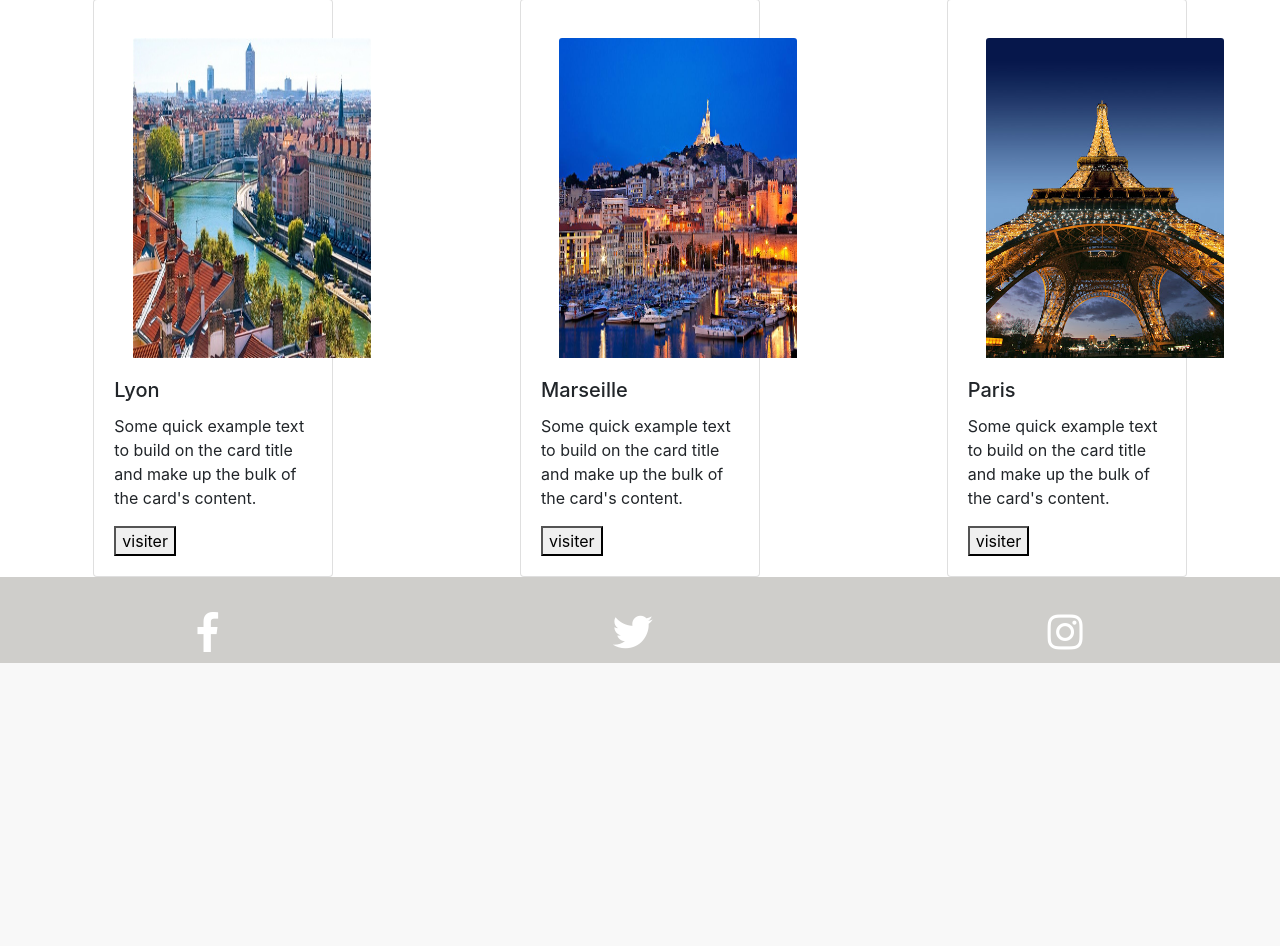
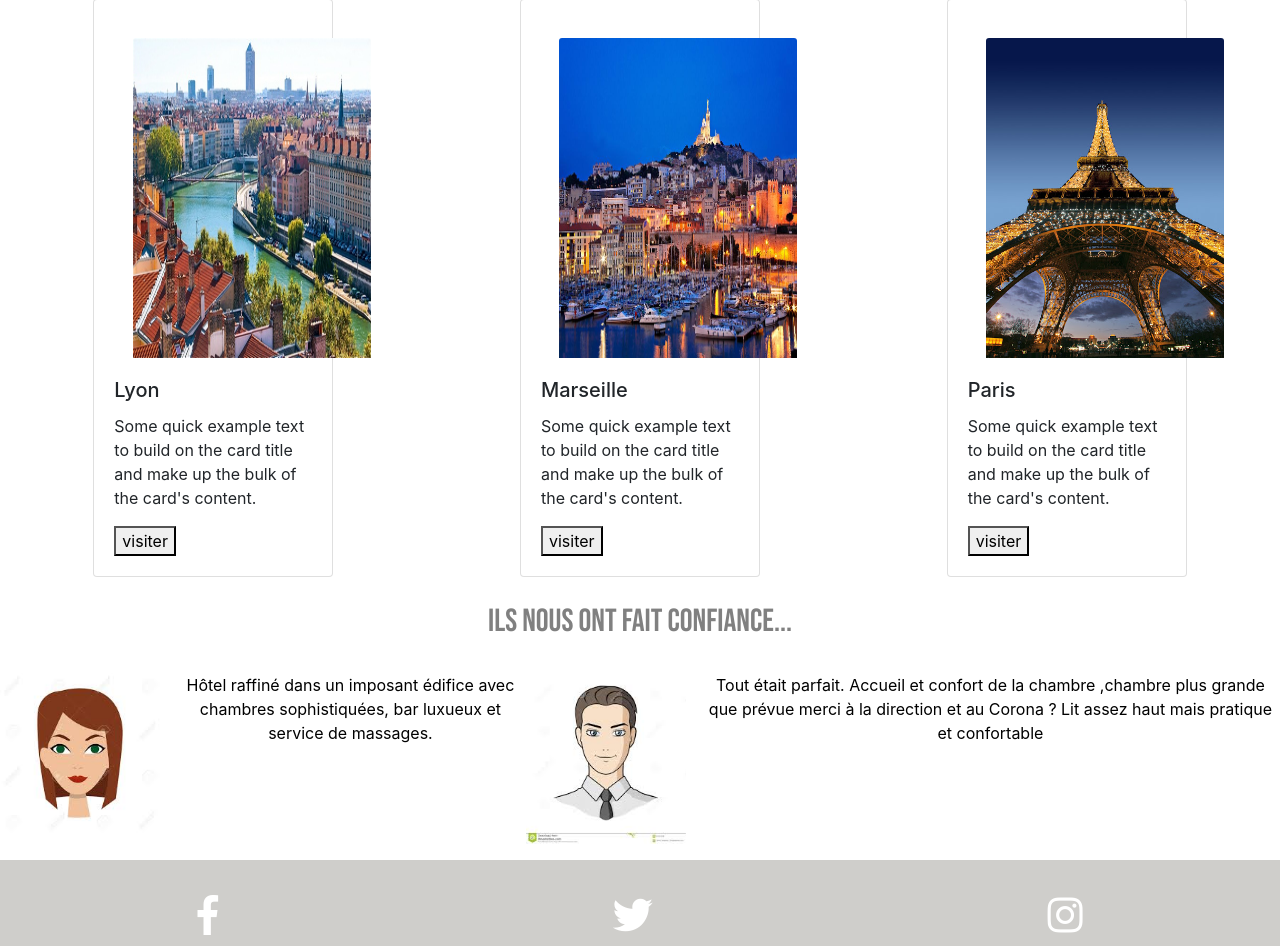
Before and after one commit to leoniemandah/Projet_Web, a PHP site: page / in a window 1280 px wide. Shown: the part 819-1765 px from the top of the page. Before the commit the page ends 1482 px from the top, so only its background shows below. Run offline with PHP 8.4, Linux system fonts and the light colour scheme; some libraries are stand-ins or nearby versions.

Commit message:
dernière modif

```diff
--- a/public/index.php
+++ b/public/index.php
@@ -63,6 +63,20 @@
 
     </main>
 
+    <h2>Ils nous ont fait confiance...</h2><br/>
+
+    <div id="container">
+
+    <div class="container-img-texte">
+        <p class="img-texte"><img src="img/index.jfif" style="width: 10rem;">Hôtel raffiné dans un imposant édifice avec chambres sophistiquées, bar luxueux et service de massages.</p>
+</div><br/>
+
+<div class="container-img-texte">
+        <p class="img-texte"><img src="img/images.jfif" style="width: 10rem;">Tout était parfait. Accueil et confort de la chambre ,chambre plus grande que prévue merci à la direction et au Corona ? Lit assez haut mais pratique et confortable</p>
+</div>
+
+</div>
+
     <footer>
 
 
--- a/public/style.css
+++ b/public/style.css
@@ -3,6 +3,29 @@
     display: flex;
     justify-content: space-around;
 }
+
+#container{
+	display: flex;
+    justify-content: space-around;
+
+}
+
+
+.container-img-texte {
+    text-align: center;
+}
+.img-texte  {
+    overflow:auto;
+    color:black;
+    display: block;
+}
+.img-texte img {
+    float:left;
+    margin-right:15px;
+    width:5%;
+}
+
+
 body{
 	margin: 0vw;
 	font-family: "Calibri Light", sans-serif;
@@ -92,7 +115,14 @@ footer a {
 	font-size: 40px;
 	padding-top:2vw;
 }
+h2{
+	text-align: center;
+	padding-top: 2vw;
+	font-family: 'Bebas Neue', cursive;
+	font-size: 70px;
+	color:  grey;
 
+}
 
 footer a:hover
 {
```
Also changed, not shown: public/img/images.jfif (added), public/img/index.jfif (added).
